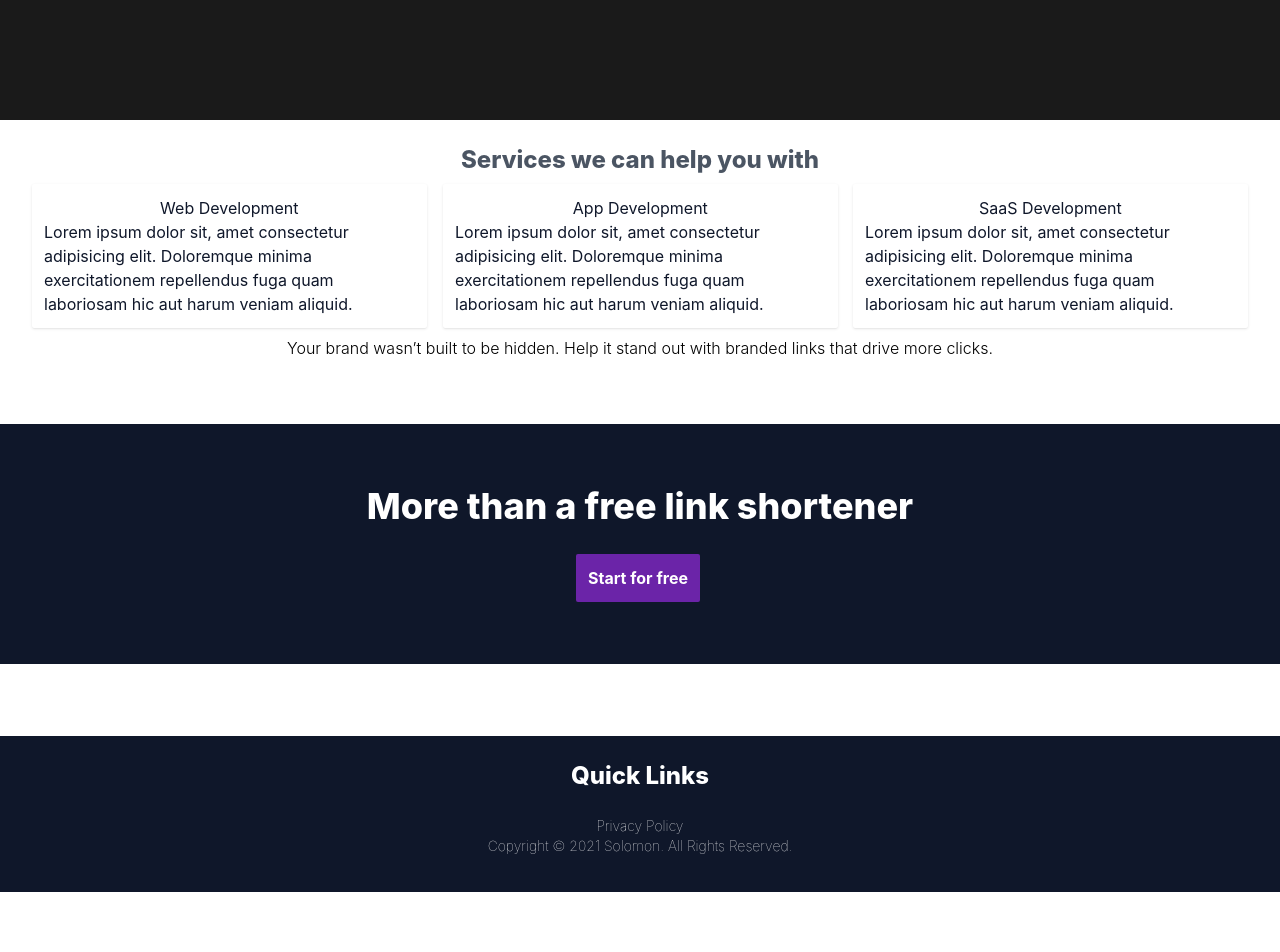
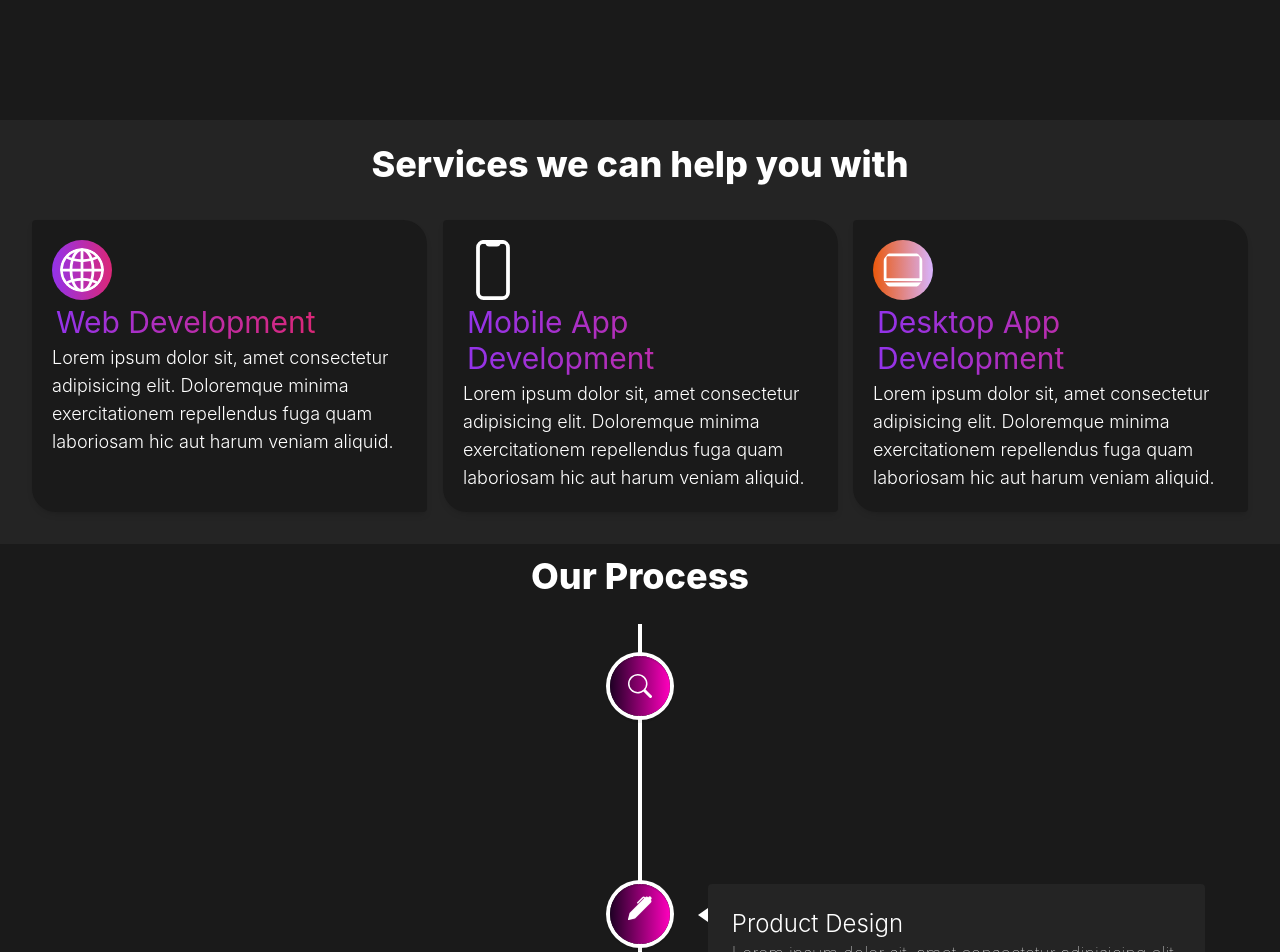
Before and after one commit to SolomonYakubu/athena-dev-team, a Next.js app: page / in a window 1280 px wide. Shown: the part 680-1632 px from the top of the page. Before the commit the page ends 1572 px from the top, so only its background shows below. Built offline with nearby package versions, Linux system fonts and the light colour scheme.

Commit message:
Added process timeline

```diff
--- a/package.json
+++ b/package.json
@@ -14,7 +14,8 @@
     "react-dom": "18.2.0",
     "react-icons": "^4.4.0",
     "react-reveal": "^1.2.2",
-    "react-scroll": "^1.8.7"
+    "react-scroll": "^1.8.7",
+    "react-vertical-timeline-component": "^3.5.2"
   },
   "devDependencies": {
     "@types/node": "18.6.3",
--- a/pages/index.tsx
+++ b/pages/index.tsx
@@ -6,21 +6,86 @@ import Layout from "../components/Layout";
 import Header from "../components/Header";
 import team from "../public/team.svg";
 import { Zoom, Bounce } from "react-reveal";
+import {
+  VerticalTimeline,
+  VerticalTimelineElement,
+} from "react-vertical-timeline-component";
+import "react-vertical-timeline-component/style.min.css";
+import {
+  BsGlobe2,
+  BsSearch,
+  BsFillPenFill,
+  BsHammer,
+  BsLaptop,
+} from "react-icons/bs";
+import {
+  IoPhonePortraitOutline,
+  IoSettingsSharp,
+  IoRocketOutline,
+} from "react-icons/io5";
+import { BiTestTube } from "react-icons/bi";
+
 const Home: NextPage = () => {
   const services = [
     {
       title: "Web Development",
       desc: "Lorem ipsum dolor sit, amet consectetur adipisicing elit. Doloremque minima exercitationem repellendus fuga quam laboriosam hic aut harum veniam aliquid.",
+      icon: (
+        <BsGlobe2
+          size={60}
+          className="text-white bg-gradient-to-r from-purple-600 to-pink-600 p-2 rounded-full"
+        />
+      ),
     },
     {
-      title: "App Development",
+      title: "Mobile App Development",
       desc: "Lorem ipsum dolor sit, amet consectetur adipisicing elit. Doloremque minima exercitationem repellendus fuga quam laboriosam hic aut harum veniam aliquid.",
+      icon: <IoPhonePortraitOutline size={60} className="text-white" />,
     },
     {
-      title: "SaaS Development",
+      title: "Desktop App Development",
       desc: "Lorem ipsum dolor sit, amet consectetur adipisicing elit. Doloremque minima exercitationem repellendus fuga quam laboriosam hic aut harum veniam aliquid.",
+      icon: (
+        <BsLaptop
+          size={60}
+          className="text-white bg-gradient-to-r from-orange-600 to-purple-300 p-2 rounded-full"
+        />
+      ),
     },
   ];
+  const processes = [
+    {
+      title: "Research",
+      desc: "Lorem ipsum dolor sit, amet consectetur adipisicing elit. Doloremque minima exercitationem repellendus fuga quam laboriosam hic aut harum veniam aliquid.",
+      icon: <BsSearch size={100} className="text-white animate-pulse" />,
+    },
+    {
+      title: "Product Design",
+      desc: "Lorem ipsum dolor sit, amet consectetur adipisicing elit. Doloremque minima exercitationem repellendus fuga quam laboriosam hic aut harum veniam aliquid.",
+      icon: <BsFillPenFill size={60} className="text-white animate-bounce" />,
+    },
+    {
+      title: "Implementation",
+      desc: "Lorem ipsum dolor sit, amet consectetur adipisicing elit. Doloremque minima exercitationem repellendus fuga quam laboriosam hic aut harum veniam aliquid.",
+      icon: <BsHammer size={60} className="text-white animate-bounce" />,
+    },
+    {
+      title: "Optimisation",
+      desc: "Lorem ipsum dolor sit, amet consectetur adipisicing elit. Doloremque minima exercitationem repellendus fuga quam laboriosam hic aut harum veniam aliquid.",
+      icon: <IoSettingsSharp size={60} className="text-white animate-spin" />,
+    },
+    {
+      title: "Testing",
+      desc: "Lorem ipsum dolor sit, amet consectetur adipisicing elit. Doloremque minima exercitationem repellendus fuga quam laboriosam hic aut harum veniam aliquid.",
+      icon: <BiTestTube size={60} className="text-white animate-bounce" />,
+    },
+    {
+      title: "Deployment and Monitoring",
+      desc: "Lorem ipsum dolor sit, amet consectetur adipisicing elit. Doloremque minima exercitationem repellendus fuga quam laboriosam hic aut harum veniam aliquid.",
+      icon: <IoRocketOutline size={60} className="text-white animate-bounce" />,
+    },
+  ];
+
   const router = useRouter();
   return (
     <div>
@@ -67,52 +132,68 @@ const Home: NextPage = () => {
             <Image className=" md:w-6/12 z-0" src={team} alt="illustration" />
           </div>
         </section>
-        <section className="p-6  w-full bg-white" id="About">
-          <h3 className=" text-center text-2xl text-gray-600 font-extrabold">
+        <section className="p-6  w-full bg-[#242424]" id="About">
+          <h3 className=" text-center text-4xl text-white font-extrabold mb-7">
             Services we can help you with
           </h3>
           <div className="md:flex ">
             {services.map((item, index) => (
               <Zoom key={index}>
-                <div className="bg-white shadow m-2 flex flex-col p-3 rounded-sm items-center">
-                  <h2 className="text-slate-900">{item.title}</h2>
-                  <h3 className="text-slate-900">{item.desc}</h3>
+                <div className="bg-[#1a1a1a] shadow-md rounded m-2 flex flex-col p-5 rounded-tr-3xl rounded-bl-3xl items-start">
+                  {item.icon}
+                  <h2 className="text-transparent bg-clip-text bg-gradient-to-r from-purple-600 to-pink-600 text-3xl m-1">
+                    {item.title}
+                  </h2>
+                  <h3 className="text-white font-light text-lg">{item.desc}</h3>
                 </div>
               </Zoom>
             ))}
           </div>
-          <p className="text-center mb-10 font-light">
-            Your brand wasn’t built to be hidden. Help it stand out with branded
-            links that drive more clicks.
-          </p>
         </section>
 
         <section
-          className="w-full bg-slate-900 h-60 flex flex-col items-center justify-center"
+          className="w-full bg-[#1a1a1a] p-3 flex flex-col items-center justify-center overflow-hidden"
           id="FAQs"
         >
           <h3 className=" text-center text-4xl text-white font-extrabold mb-7">
-            More than a free link shortener
+            Our Process
           </h3>
+          <VerticalTimeline>
+            {processes.map((item, index) => (
+              <VerticalTimelineElement
+                key={index}
+                className=""
+                contentStyle={{
+                  background: "#242424",
+                  color: "#fff",
+                }}
+                contentArrowStyle={{
+                  borderRight: "10px solid  #fff",
+                }}
+                // date="2011 - present"
+                iconStyle={{
+                  background: `${
+                    // (index % 2 &&
+                    // "linear-gradient(90deg, rgba(2,0,36,1) 0%, rgba(9,9,121,1) 35%, rgba(0,212,255,1) 100%)") ||
+                    "linear-gradient(90deg, rgba(30,0,36,1) 0%, rgba(255,0,189,1) 100%)"
+                  }`,
+                  color: "#fff",
+                }}
+                icon={item.icon}
+              >
+                <h3 className="text-2xl text-white font-light">{item.title}</h3>
 
-          <button
-            onClick={() => router.push("/signup")}
-            className=" bg-primary text-white p-3 font-bold rounded-sm mr-1 border-none"
-            id="FAQs"
-          >
-            Start for free
-          </button>
+                <h4 className="font-thin text-white text-lg">{item.desc}</h4>
+              </VerticalTimelineElement>
+            ))}
+          </VerticalTimeline>
         </section>
-        <section className="p-6 w-full mb-6"></section>
-        <section className="w-full p-6  bg-slate-900 flex flex-col items-center justify-center">
-          <h3 className=" text-center text-2xl text-white font-extrabold mb-3">
-            Quick Links
-          </h3>
 
+        <section className="w-full overflow-hidden p-6  bg-[#242424] flex flex-col items-center justify-center">
           <div className="my-3 text-center">
             <p className="font-thin text-white text-sm">Privacy Policy</p>
             <p className="font-thin text-sm text-white">
-              Copyright © 2021 Solomon. All Rights Reserved.
+              Copyright © 2022 Solomon. All Rights Reserved.
             </p>
           </div>
         </section>
```
Also changed, not shown: 1 other file (tests, documents, lock files or other folders).
